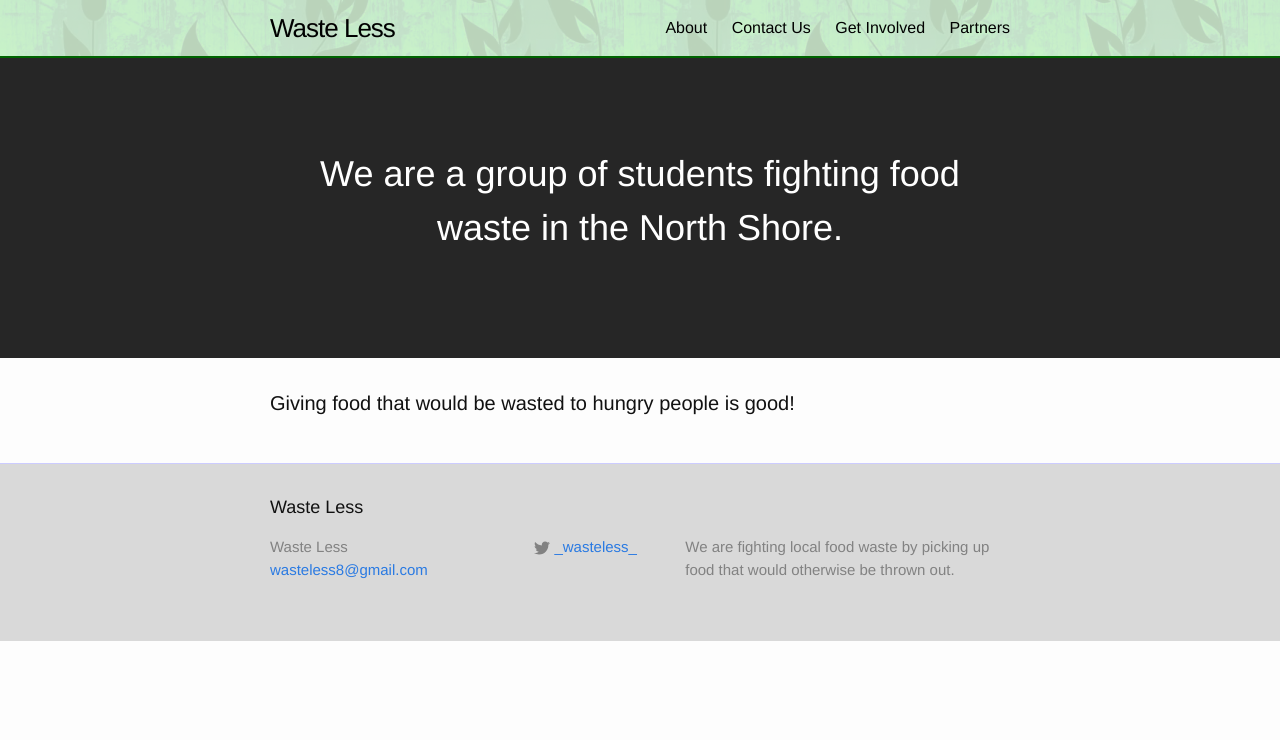
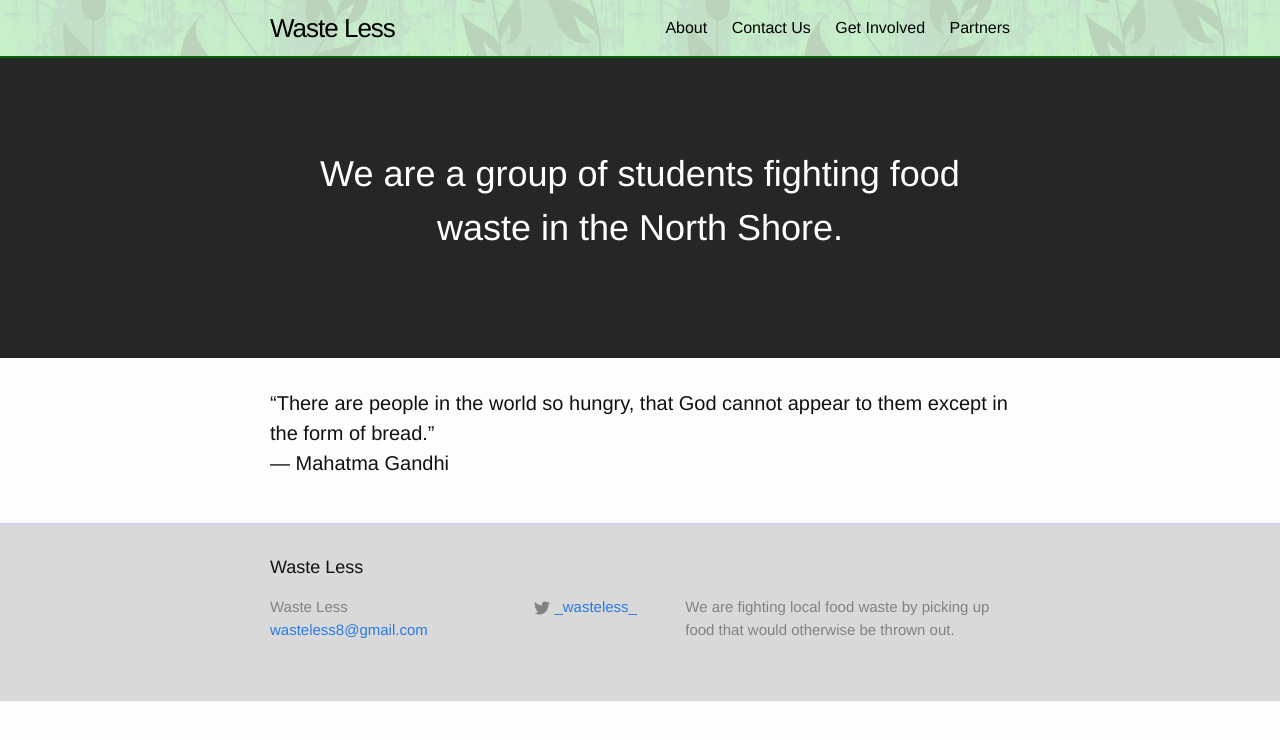
Before and after one commit to wastingless/wastingless, a Jekyll site: the page built from index.html, in a window 1280 px wide. Shown: the top 740 px of the page. Built offline with Jekyll 4.4.1, drawn with Linux system fonts in a browser that asks for light colours.

Commit message:
front page quote

```diff
--- a/index.html
+++ b/index.html
@@ -4,6 +4,6 @@ layout: home
 
 <div class="home">
 
-  <h1 class="page-heading">Giving food that would be wasted to hungry people is good!</h1>
+  <h1 class="page-heading">“There are people in the world so hungry, that God cannot appear to them except in the form of bread.” <br> ― Mahatma Gandhi</h1>
 
 </div>
```
Also changed, not shown: 2 other files.
